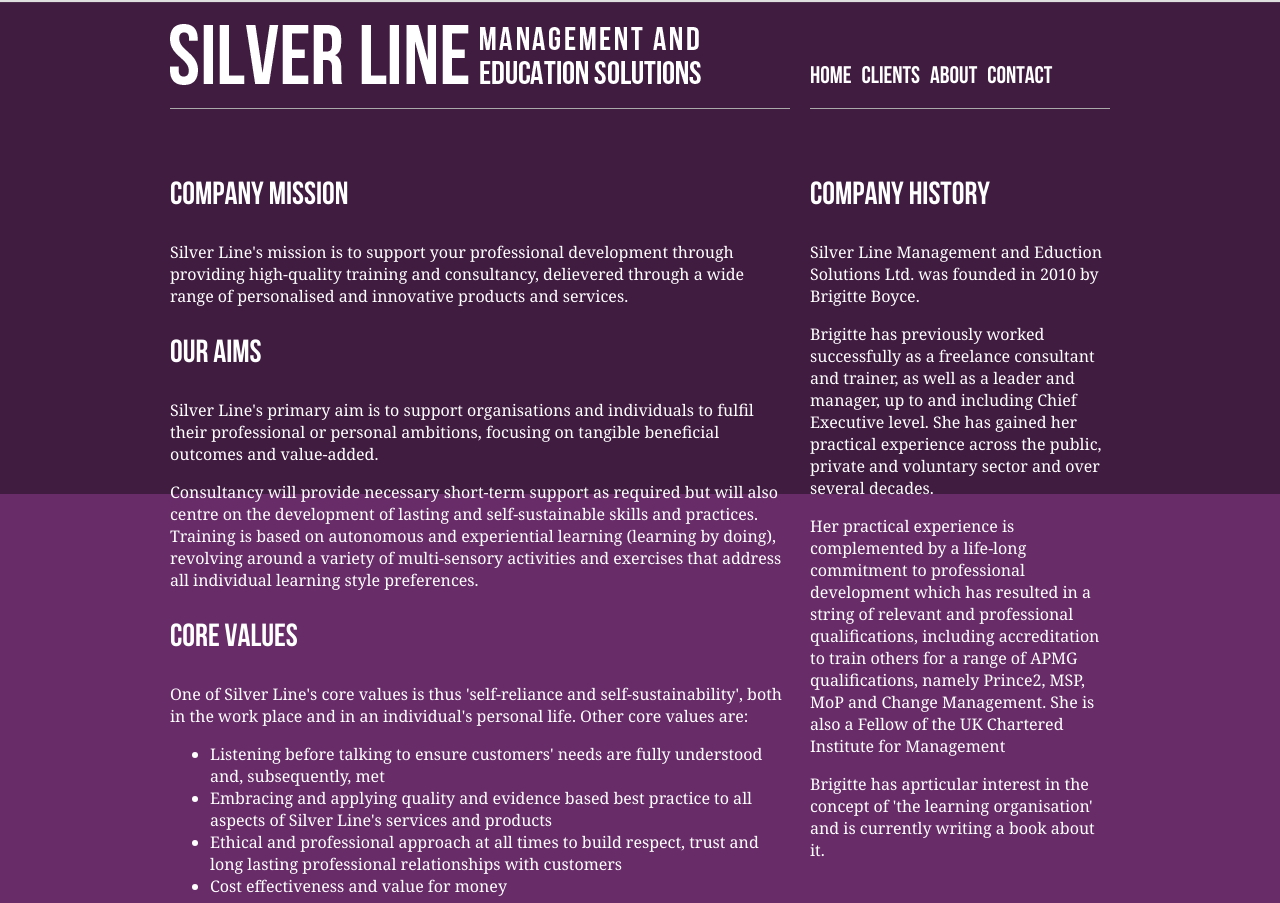
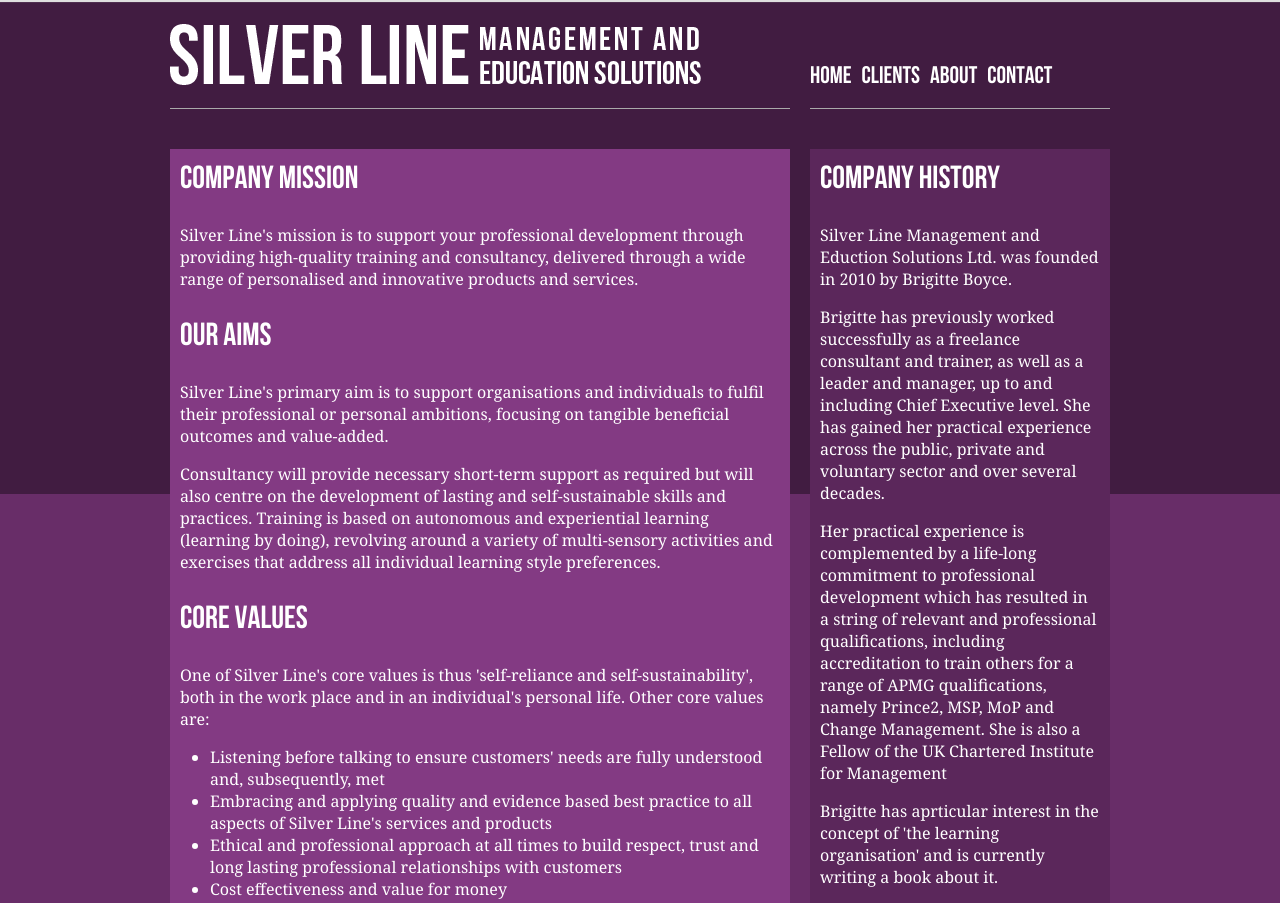
Before and after one commit to Oodar/silverline, a plain HTML site: page about.html in a window 1280 px wide. Shown: the top 903 px of the page. Drawn offline with Linux system fonts and the light colour scheme.

Commit message:
Adding some styling to about.html

```diff
--- a/about.html
+++ b/about.html
@@ -33,10 +33,10 @@
 		</ul>
 	</div>
 	<div class="grid_12 spacer"></div>
-	<div class="grid_8">
+	<div class="grid_8" id="aboutleft">
 			<h1>Company Mission</h1>
 			<p>
-				Silver Line's mission is to support your professional development through providing high-quality training and consultancy, delievered through a wide range of personalised and innovative products and services.
+				Silver Line's mission is to support your professional development through providing high-quality training and consultancy, delivered through a wide range of personalised and innovative products and services.
 			</p>
 			<h1>Our Aims</h1>
 			<p>
@@ -57,7 +57,7 @@
 			</p>
 
 	</div>
-	<div class="grid_4">
+	<div class="grid_4" id="aboutright">
 			<h1>Company History</h1>
 			<p>
 			Silver Line Management and Eduction Solutions Ltd. was founded in 2010 by Brigitte Boyce.
--- a/css/main.css
+++ b/css/main.css
@@ -486,6 +486,40 @@ div#footer p
 	padding-right: 20px;
 }
 
+#aboutleft
+{
+	background: #833a83;
+}
+
+#aboutleft h1
+{
+	margin: 0;
+	padding: 10px 0px 10px 10px;
+}
+
+#aboutleft p
+{
+	padding-left: 10px;
+	padding-right: 10px;
+}
+
+#aboutright
+{
+	background: #5B275B;
+}
+
+#aboutright h1
+{
+	margin: 0;
+	padding: 10px 0px 10px 10px;
+}
+
+#aboutright p
+{
+	padding-left: 10px;
+	padding-right: 10px;
+}
+
 .quotebubble-left
 {
 	background: #FFF;
```
